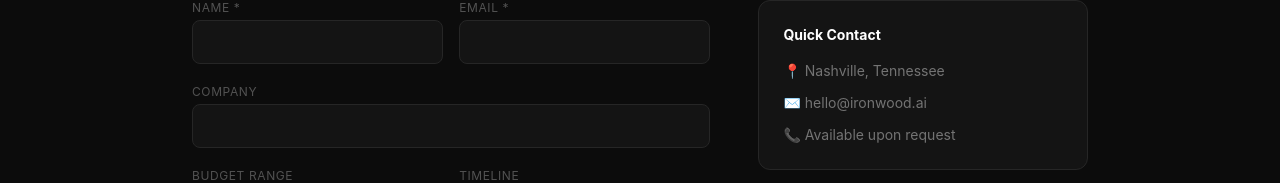
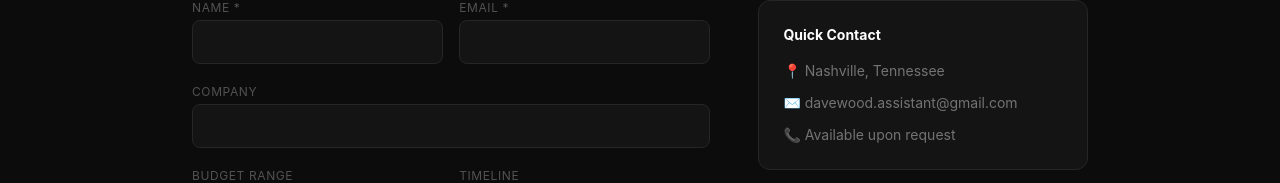
Before and after one commit to DaveWood-Dev-Org/ironwood-ai, a Next.js app: page /contact in a window 1280 px wide. Shown: the part 449-632 px from the top of the page. Built offline with nearby package versions, Linux system fonts and the light colour scheme.

Commit message:
Update contact email to davewood.assistant@gmail.com

```diff
--- a/src/app/contact/page.tsx
+++ b/src/app/contact/page.tsx
@@ -92,7 +92,7 @@ export default function Contact() {
               <h3 className="text-sm font-bold text-white mb-4">Quick Contact</h3>
               <div className="space-y-3 text-sm text-[#737373]">
                 <p>📍 Nashville, Tennessee</p>
-                <p>✉️ hello@ironwood.ai</p>
+                <p>✉️ davewood.assistant@gmail.com</p>
                 <p>📞 Available upon request</p>
               </div>
             </div>
```
